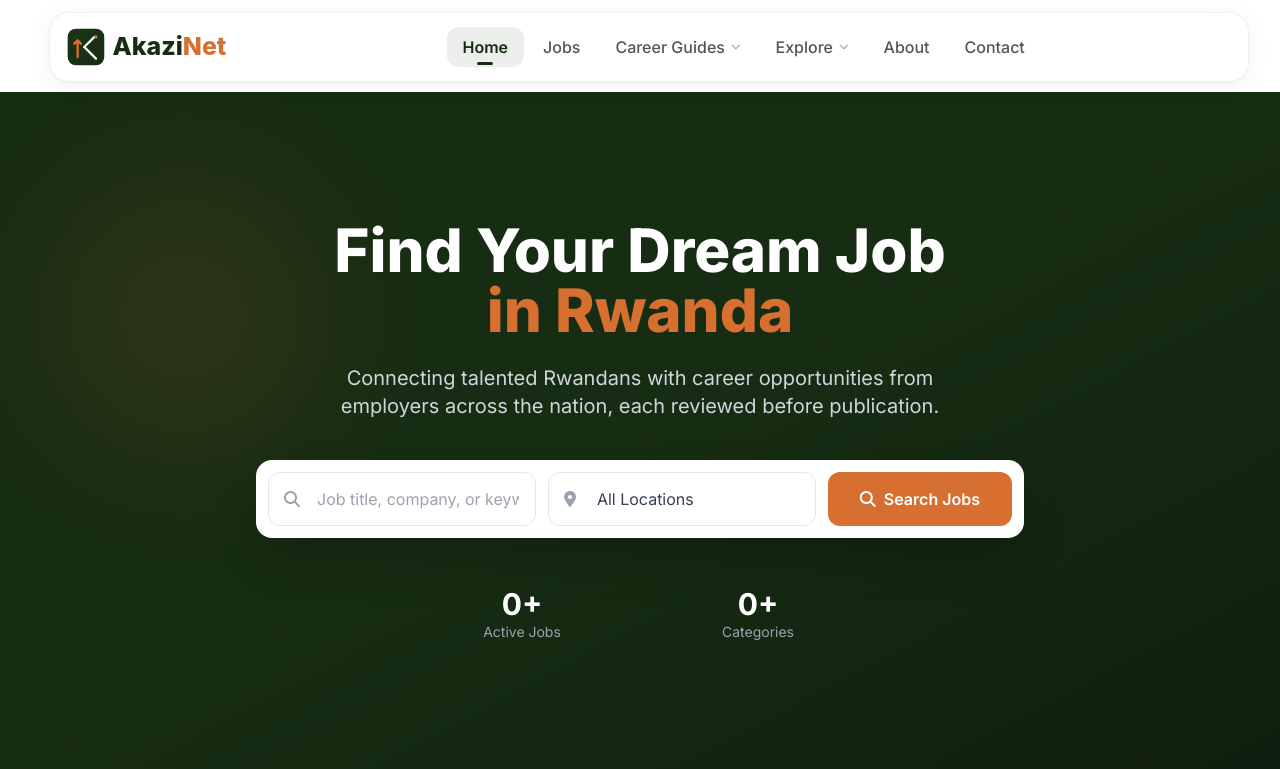
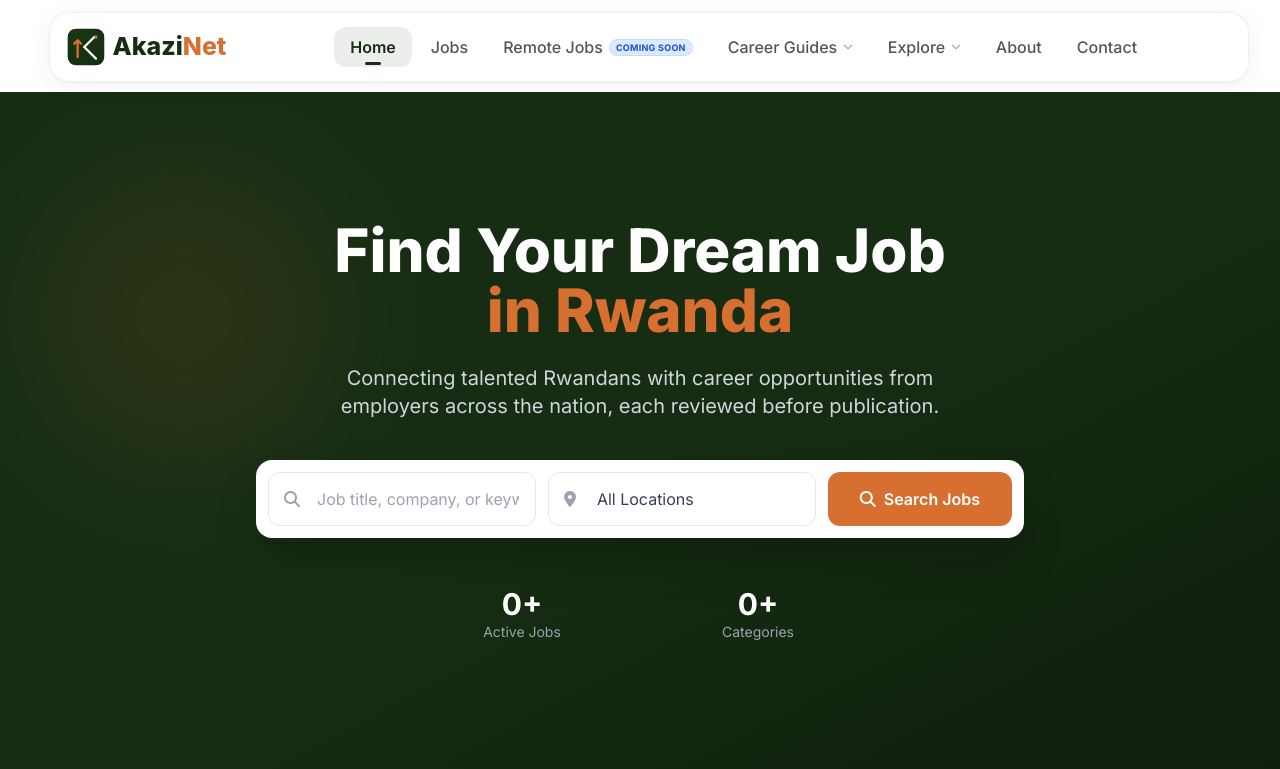
Before and after one commit to joyeuxfilsizere/akazinet, a PHP site: page / in a window 1280 px wide. Shown: the top 769 px of the page. Run offline with PHP 8.4, Linux system fonts and the light colour scheme; data comes from the database, SQL or seed files in the repository; data that the repository does not hold is empty; some libraries are stand-ins or nearby versions.

Commit message:
Add Remote Jobs nav item with Coming Soon badge

```diff
--- a/includes/navbar.php
+++ b/includes/navbar.php
@@ -36,6 +36,19 @@ body { padding-top: 92px; }
     padding: 8px 0 4px; border-top: 1px solid #e5e7eb; margin-top: 6px;
 }
 @media (max-width: 767px) { .nav-dropdown-menu.guides-menu { min-width: 320px; } }
+.nav-badge {
+    font-size: 9px;
+    font-weight: 700;
+    line-height: 1;
+    letter-spacing: 0.03em;
+    text-transform: uppercase;
+    color: #1d4ed8;
+    background-color: #dbeafe;
+    border: 1px solid #bfdbfe;
+    padding: 3px 6px;
+    border-radius: 9999px;
+    white-space: nowrap;
+}
 </style>
 <nav class="floating-navbar" id="navbar">
     <div class="floating-navbar-container" id="navbarContainer">
@@ -57,6 +70,12 @@ body { padding-top: 92px; }
                 <a href="/jobs" class="nav-item <?= $currentPage === 'jobs' ? 'active' : '' ?>">
                     <span class="nav-item-text">Jobs</span>
                     <?php if ($currentPage === 'jobs'): ?><span class="nav-indicator"></span><?php endif; ?>
+                </a>
+
+                <a href="/pages/remote-jobs" class="nav-item <?= $currentPage === 'remote-jobs' ? 'active' : '' ?>">
+                    <span class="nav-item-text">Remote Jobs</span>
+                    <span class="nav-badge">Coming soon</span>
+                    <?php if ($currentPage === 'remote-jobs'): ?><span class="nav-indicator"></span><?php endif; ?>
                 </a>
 
                 <!-- Primary nav item with a topic dropdown. The section link itself
@@ -181,6 +200,10 @@ body { padding-top: 92px; }
             <a href="/jobs" class="mobile-nav-item <?= $currentPage === 'jobs' ? 'active' : '' ?>">
                 <i class="fas fa-briefcase"></i> Jobs
             </a>
+            <a href="/pages/remote-jobs" class="mobile-nav-item <?= $currentPage === 'remote-jobs' ? 'active' : '' ?>">
+                <i class="fas fa-laptop-house"></i> Remote Jobs
+                <span class="nav-badge">Coming soon</span>
+            </a>
             <a href="/pages/guides" class="mobile-nav-item <?= $guidesActive ? 'active' : '' ?>">
                 <i class="fas fa-book-open"></i> Career Guides
             </a>
```
Also changed, not shown: pages/remote-jobs.php (added, +30 -0 lines).
